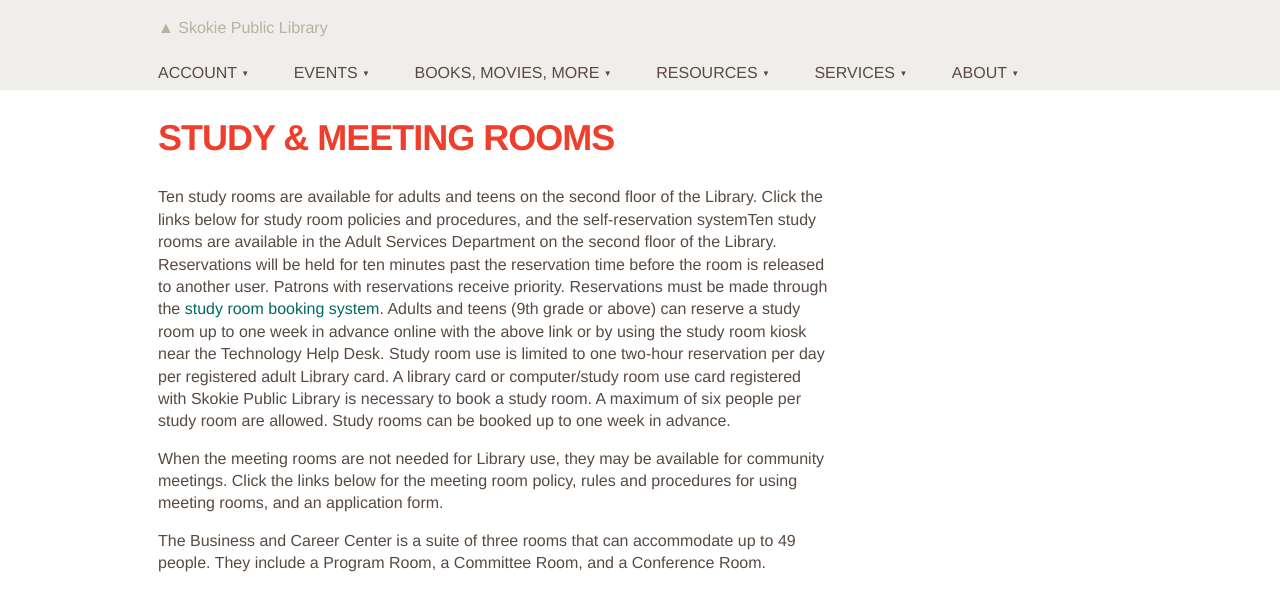
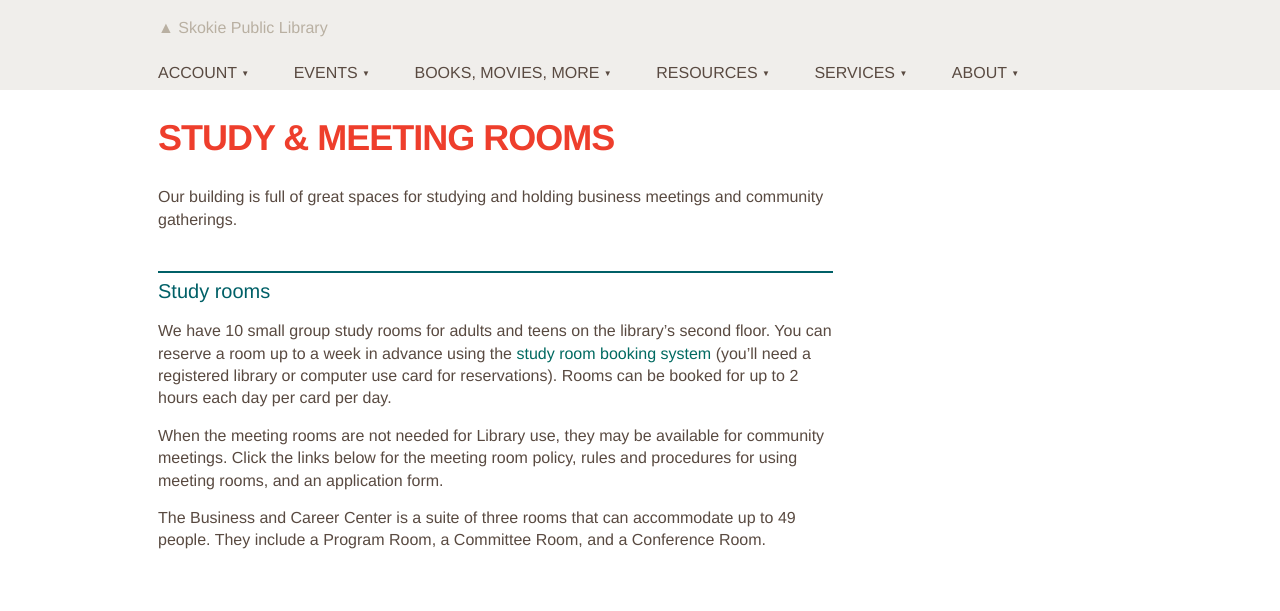
Before and after one commit to skokielibrary/spl-content, a Jekyll site: the page built from _content/mick/services--study-meeting-rooms.markdown, in a window 1280 px wide. Shown: the top 611 px of the page. Built offline with Jekyll 4.4.1, drawn with Linux system fonts in a browser that asks for light colours.

Commit message:
Updated services--study-meeting-rooms.markdown

```diff
--- a/_content/mick/services--study-meeting-rooms.markdown
+++ b/_content/mick/services--study-meeting-rooms.markdown
@@ -4,13 +4,11 @@ title: "Study & meeting rooms"
 published: true
 ---
 
-Ten study rooms are available for adults and teens on the second floor of the Library. Click the links below for study room policies and procedures, and the self-reservation systemTen study rooms are available in the Adult Services Department on the second floor of the Library.
-Reservations will be held for ten minutes past the reservation time before the room is released to another user.
-Patrons with reservations receive priority.
-Reservations must be made through the [study room booking system](http://events.skokielibrary.info/evanced/lib/roomrequest.asp?mm=1&libnum=2&allroomscheck=1). Adults and teens (9th grade or above) can reserve a study room up to one week in advance online with the above link or by using the study room kiosk near the Technology Help Desk. Study room use is limited to one two-hour reservation per day per registered adult Library card.
-A library card or computer/study room use card registered with Skokie Public Library is necessary to book a study room.
-A maximum of six people per study room are allowed.
-Study rooms can be booked up to one week in advance.
+Our building is full of great spaces for studying and holding business meetings and community gatherings.
+
+##Study rooms
+
+We have 10 small group study rooms for adults and teens on the library's second floor. You can reserve a room up to a week in advance using the [study room booking system](http://events.skokielibrary.info/evanced/lib/roomrequest.asp?mm=1&libnum=2&allroomscheck=1) (you'll need a registered library or computer use card for reservations). Rooms can be booked for up to 2 hours each day per card per day.
 
 When the meeting rooms are not needed for Library use, they may be available for community meetings. Click the links below for the meeting room policy, rules and procedures for using meeting rooms, and an application form.
 
```
